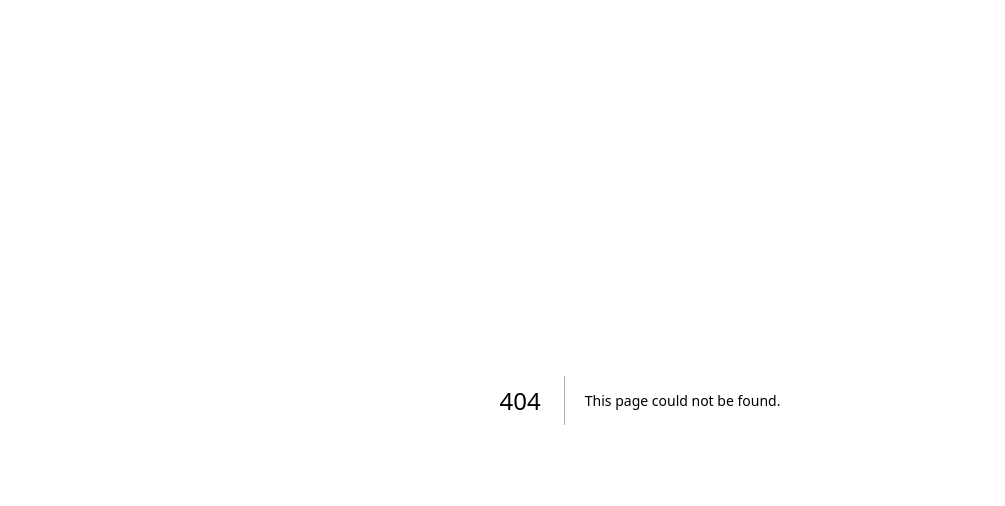
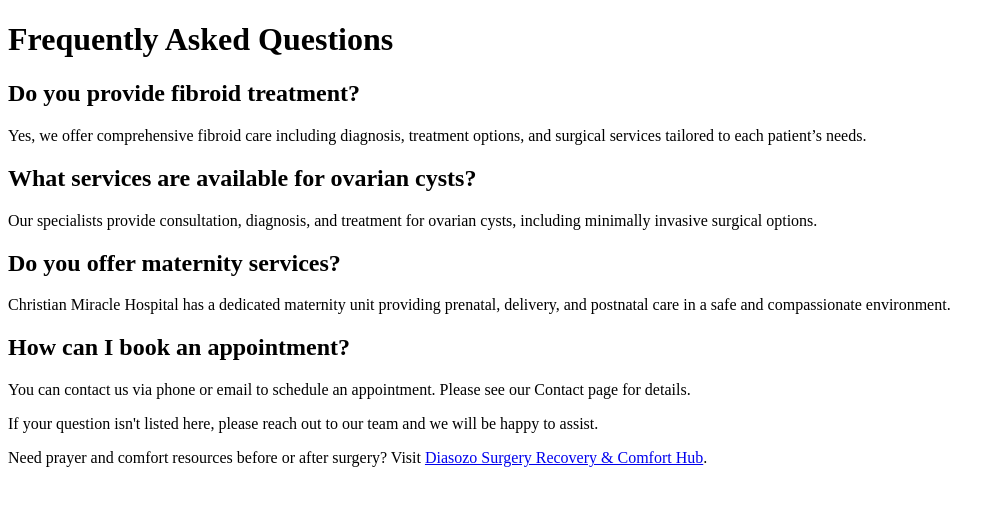
Before and after one commit to OlyMiracle/christian-miracle-hospital, a Next.js app: page /faq in a window 1280 px wide. Before the commit this address had no page. Shown: the top 506 px of the page, without its empty margins (0-1005 px from the left). Built offline with nearby package versions, Linux system fonts and the light colour scheme.

Commit message:
Add FAQ page
This page provides answers to common questions about women's health services, including fibroid treatment, ovarian cysts, and maternity care.

```diff
--- /dev/null
+++ b/pages/faq.js
@@ -0,0 +1,27 @@
+import Head from 'next/head';
+
+export default function FAQ() {
+  return (
+    <>
+      <Head>
+        <title>Frequently Asked Questions - Christian Miracle Hospital</title>
+        <meta name="description" content="Find answers to common questions about Christian Miracle Hospital's women's health services, fibroid treatment, ovarian cyst treatment, gynaecology, maternity, and surgery services." />
+      </Head>
+      <main>
+        <h1>Frequently Asked Questions</h1>
+        <h2>Do you provide fibroid treatment?</h2>
+        <p>Yes, we offer comprehensive fibroid care including diagnosis, treatment options, and surgical services tailored to each patient’s needs.</p>
+        <h2>What services are available for ovarian cysts?</h2>
+        <p>Our specialists provide consultation, diagnosis, and treatment for ovarian cysts, including minimally invasive surgical options.</p>
+        <h2>Do you offer maternity services?</h2>
+        <p>Christian Miracle Hospital has a dedicated maternity unit providing prenatal, delivery, and postnatal care in a safe and compassionate environment.</p>
+        <h2>How can I book an appointment?</h2>
+        <p>You can contact us via phone or email to schedule an appointment. Please see our Contact page for details.</p>
+        <p>If your question isn't listed here, please reach out to our team and we will be happy to assist.</p>
+      </main>
+      <footer>
+        <p>Need prayer and comfort resources before or after surgery? Visit <a href="https://diasozo-hub.vercel.app">Diasozo Surgery Recovery & Comfort Hub</a>.</p>
+      </footer>
+    </>
+  );
+}
```
